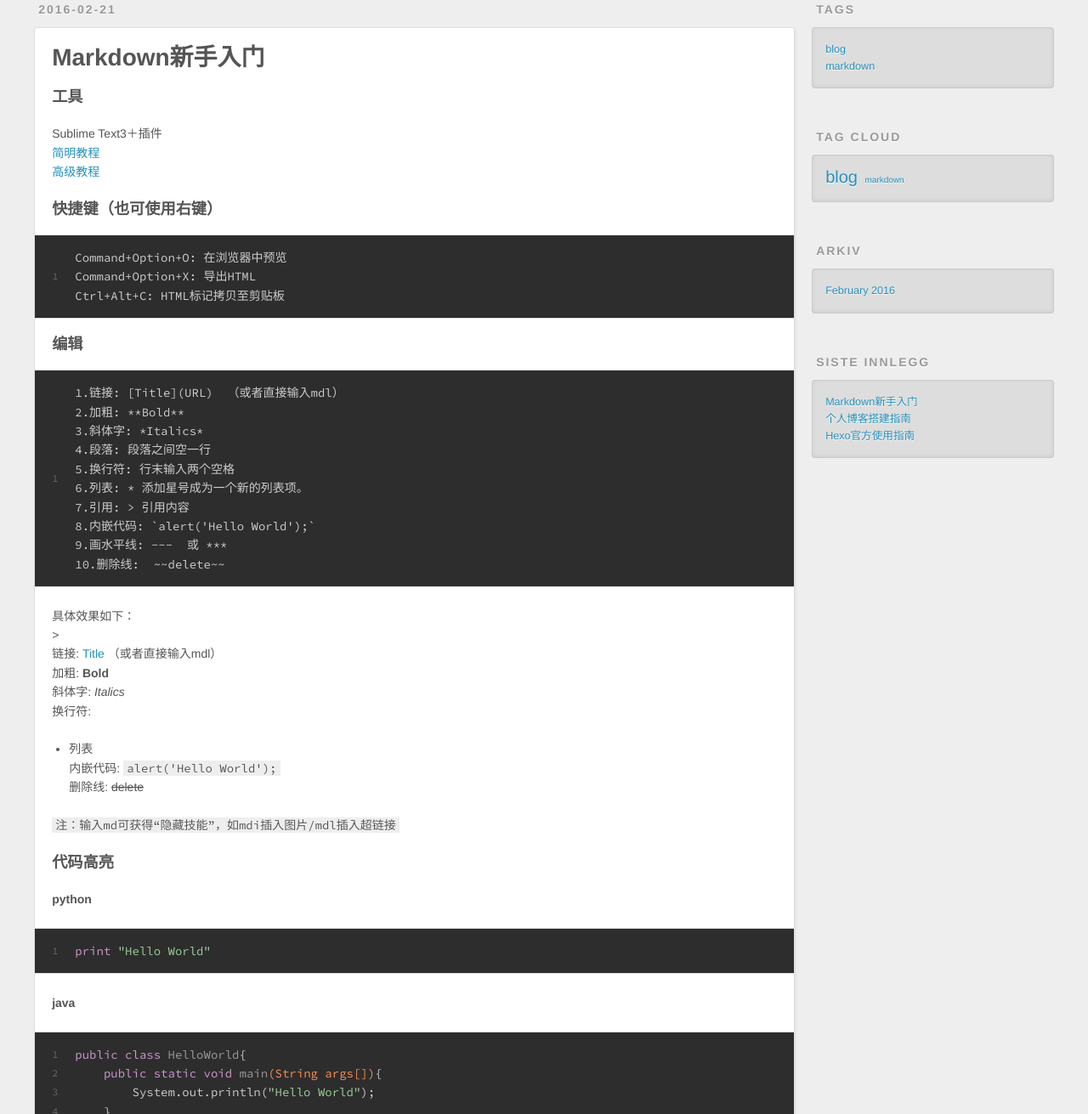
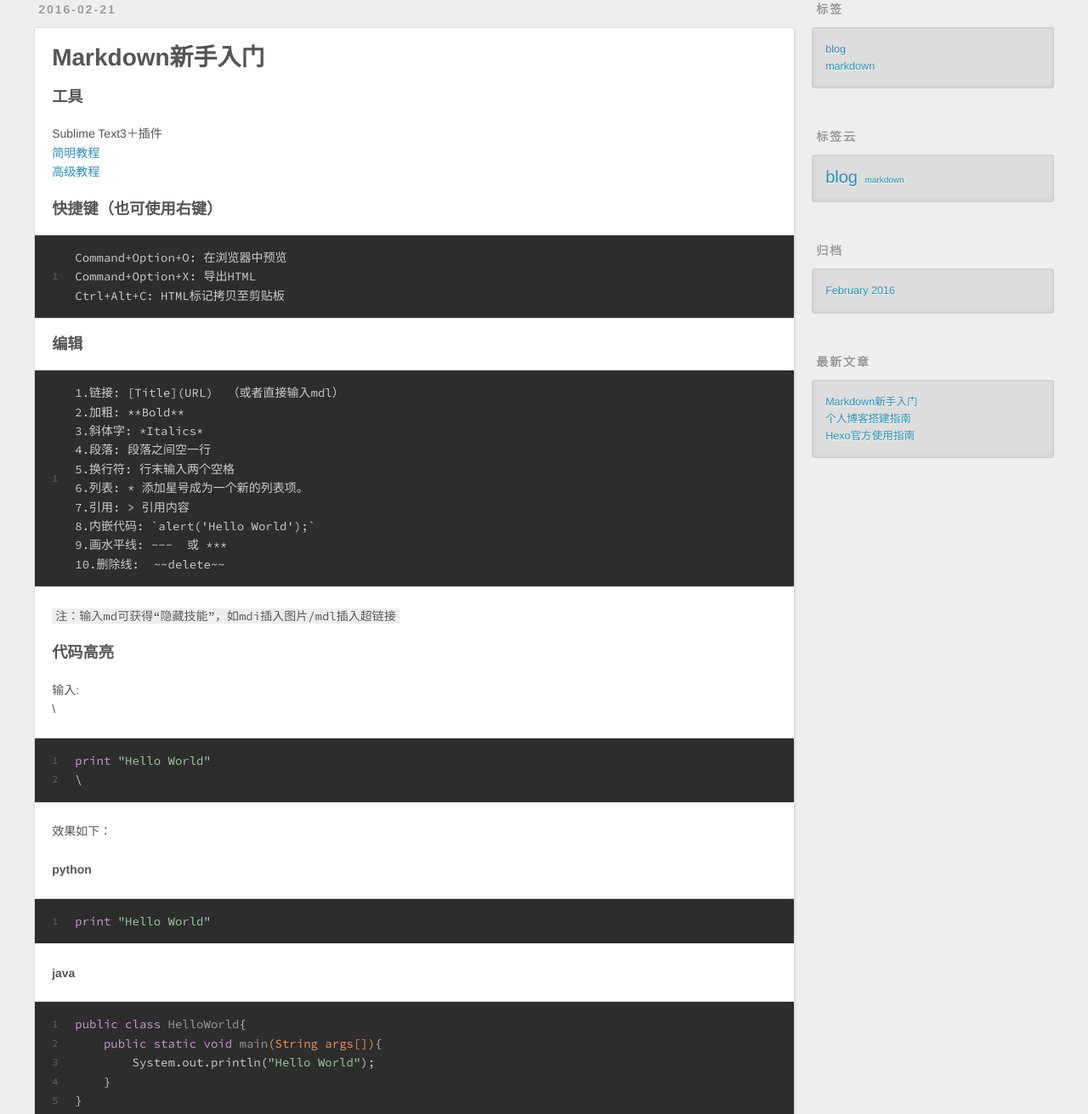
Before and after one commit to jhong123/jhong123.github.io, a plain HTML site: page index.html in a window 1280 px wide. Shown: the part 347-1658 px from the top of the page at 85% size. Drawn offline with nearby package versions, Linux system fonts and the light colour scheme.

Commit message:
Site updated: 2016-02-22 14:29:40

```diff
--- a/index.html
+++ b/index.html
@@ -53,7 +53,7 @@
 
           <a id="nav-rss-link" class="nav-icon" href="/atom.xml" title="RSS Feed"></a>
 
-        <a id="nav-search-btn" class="nav-icon" title="Søk"></a>
+        <a id="nav-search-btn" class="nav-icon" title="搜索"></a>
       </nav>
       <div id="search-form-wrap">
         <form action="//google.com/search" method="get" accept-charset="UTF-8" class="search-form"><input type="search" name="q" results="0" class="search-form-input" placeholder="Search"><button type="submit" class="search-form-submit">&#xF002;</button><input type="hidden" name="sitesearch" value="http://yoursite.com"></form>
@@ -89,12 +89,10 @@
         <h3 id="工具"><a href="#工具" class="headerlink" title="工具"></a>工具</h3><p>Sublime Text3＋插件<br><a href="http://www.jianshu.com/p/335b7d1be39e" target="_blank" rel="external">简明教程</a><br><a href="http://blog.leanote.com/post/54bfa17b8404f03097000000" target="_blank" rel="external">高级教程</a></p>
 <h3 id="快捷键（也可使用右键）"><a href="#快捷键（也可使用右键）" class="headerlink" title="快捷键（也可使用右键）"></a>快捷键（也可使用右键）</h3><figure class="highlight plain"><table><tr><td class="gutter"><pre><span class="line">1</span><br></pre></td><td class="code"><pre><span class="line">Command+Option+O: &#22312;&#27983;&#35272;&#22120;&#20013;&#39044;&#35272;&#10;Command+Option+X: &#23548;&#20986;HTML&#10;Ctrl+Alt+C: HTML&#26631;&#35760;&#25335;&#36125;&#33267;&#21098;&#36148;&#26495;</span><br></pre></td></tr></table></figure>
 <h3 id="编辑"><a href="#编辑" class="headerlink" title="编辑"></a>编辑</h3><figure class="highlight plain"><table><tr><td class="gutter"><pre><span class="line">1</span><br></pre></td><td class="code"><pre><span class="line">1.&#38142;&#25509;: [Title](URL)  &#65288;&#25110;&#32773;&#30452;&#25509;&#36755;&#20837;mdl&#65289;  &#10;2.&#21152;&#31895;: **Bold**  &#10;3.&#26012;&#20307;&#23383;: *Italics*  &#10;4.&#27573;&#33853;: &#27573;&#33853;&#20043;&#38388;&#31354;&#19968;&#34892;  &#10;5.&#25442;&#34892;&#31526;: &#34892;&#26411;&#36755;&#20837;&#20004;&#20010;&#31354;&#26684;  &#10;6.&#21015;&#34920;: * &#28155;&#21152;&#26143;&#21495;&#25104;&#20026;&#19968;&#20010;&#26032;&#30340;&#21015;&#34920;&#39033;&#12290;  &#10;7.&#24341;&#29992;: &#62; &#24341;&#29992;&#20869;&#23481;&#10;8.&#20869;&#23884;&#20195;&#30721;: `alert(&#39;Hello World&#39;);`  &#10;9.&#30011;&#27700;&#24179;&#32447;: ---  &#25110; ***&#10;10.&#21024;&#38500;&#32447;:  ~~delete~~</span><br></pre></td></tr></table></figure>
-<p>具体效果如下：<br>&gt;<br>链接: <a href="URL">Title</a>  （或者直接输入mdl）<br>加粗: <strong>Bold</strong><br>斜体字: <em>Italics</em><br>换行符:   </p>
-<ul>
-<li>列表<br>内嵌代码: <code>alert(&#39;Hello World&#39;);</code><br>删除线:  <del>delete</del>   </li>
-</ul>
 <p><code>注：输入md可获得“隐藏技能”，如mdi插入图片/mdl插入超链接</code></p>
-<h3 id="代码高亮"><a href="#代码高亮" class="headerlink" title="代码高亮"></a>代码高亮</h3><p><strong>python</strong><br><figure class="highlight python"><table><tr><td class="gutter"><pre><span class="line">1</span><br></pre></td><td class="code"><pre><span class="line"><span class="keyword">print</span> <span class="string">"Hello World"</span></span><br></pre></td></tr></table></figure></p>
+<h3 id="代码高亮"><a href="#代码高亮" class="headerlink" title="代码高亮"></a>代码高亮</h3><p>输入:<br>\<figure class="highlight python"><table><tr><td class="gutter"><pre><span class="line">1</span><br><span class="line">2</span><br></pre></td><td class="code"><pre><span class="line"><span class="keyword">print</span> <span class="string">"Hello World"</span>  </span><br><span class="line">\</span><br></pre></td></tr></table></figure></p>
+<p>效果如下：</p>
+<p><strong>python</strong><br><figure class="highlight python"><table><tr><td class="gutter"><pre><span class="line">1</span><br></pre></td><td class="code"><pre><span class="line"><span class="keyword">print</span> <span class="string">"Hello World"</span></span><br></pre></td></tr></table></figure></p>
 <p><strong>java</strong><br><figure class="highlight java"><table><tr><td class="gutter"><pre><span class="line">1</span><br><span class="line">2</span><br><span class="line">3</span><br><span class="line">4</span><br><span class="line">5</span><br></pre></td><td class="code"><pre><span class="line"><span class="keyword">public</span> <span class="class"><span class="keyword">class</span> <span class="title">HelloWorld</span></span>&#123;</span><br><span class="line">    <span class="function"><span class="keyword">public</span> <span class="keyword">static</span> <span class="keyword">void</span> <span class="title">main</span><span class="params">(String args[])</span></span>&#123;</span><br><span class="line">        System.out.println(<span class="string">"Hello World"</span>);</span><br><span class="line">    &#125;</span><br><span class="line">&#125;</span><br></pre></td></tr></table></figure></p>
 <p><strong>php</strong><br><figure class="highlight php"><table><tr><td class="gutter"><pre><span class="line">1</span><br><span class="line">2</span><br><span class="line">3</span><br></pre></td><td class="code"><pre><span class="line"><span class="preprocessor">&lt;?php</span></span><br><span class="line"><span class="keyword">echo</span> “Hello World”;</span><br><span class="line"><span class="preprocessor">?&gt;</span></span><br></pre></td></tr></table></figure></p>
 <h3 id="（高级）配合Evernote进行编辑"><a href="#（高级）配合Evernote进行编辑" class="headerlink" title="（高级）配合Evernote进行编辑"></a>（高级）配合Evernote进行编辑</h3><p><a href="https://packagecontrol.io/packages/Evernote" target="_blank" rel="external">插件安装</a></p>
@@ -105,7 +103,7 @@
 
     </div>
     <footer class="article-footer">
-      <a data-url="http://yoursite.com/2016/02/21/20160221_markdown新手入门/" data-id="cikwaernt00033oq4e8hopqxp" class="article-share-link">Share</a>
+      <a data-url="http://yoursite.com/2016/02/21/20160221_markdown新手入门/" data-id="cikxkysvp0003rwsezp5r5b3r" class="article-share-link">Share</a>
 
 
   <ul class="article-tag-list"><li class="article-tag-list-item"><a class="article-tag-list-link" href="/tags/markdown/">markdown</a></li></ul>
@@ -150,7 +148,7 @@
 
     </div>
     <footer class="article-footer">
-      <a data-url="http://yoursite.com/2016/02/20/20160220_个人博客搭建指南/" data-id="cikwaernw00063oq4z28fc90o" class="article-share-link">Share</a>
+      <a data-url="http://yoursite.com/2016/02/20/20160220_个人博客搭建指南/" data-id="cikxkysvt0006rwse9u6a97qb" class="article-share-link">Share</a>
 
 
   <ul class="article-tag-list"><li class="article-tag-list-item"><a class="article-tag-list-link" href="/tags/blog/">blog</a></li></ul>
@@ -197,7 +195,7 @@
 
     </div>
     <footer class="article-footer">
-      <a data-url="http://yoursite.com/2016/02/19/20160219_hexo官方使用指南/" data-id="cikwaerne00003oq46cjmmut1" class="article-share-link">Share</a>
+      <a data-url="http://yoursite.com/2016/02/19/20160219_hexo官方使用指南/" data-id="cikxkysv90000rwse8lcznmlw" class="article-share-link">Share</a>
 
 
   <ul class="article-tag-list"><li class="article-tag-list-item"><a class="article-tag-list-link" href="/tags/blog/">blog</a></li></ul>
@@ -219,7 +217,7 @@
 
 
   <div class="widget-wrap">
-    <h3 class="widget-title">Tags</h3>
+    <h3 class="widget-title">标签</h3>
     <div class="widget">
       <ul class="tag-list"><li class="tag-list-item"><a class="tag-list-link" href="/tags/blog/">blog</a></li><li class="tag-list-item"><a class="tag-list-link" href="/tags/markdown/">markdown</a></li></ul>
     </div>
@@ -229,7 +227,7 @@
 
 
   <div class="widget-wrap">
-    <h3 class="widget-title">Tag Cloud</h3>
+    <h3 class="widget-title">标签云</h3>
     <div class="widget tagcloud">
       <a href="/tags/blog/" style="font-size: 20px;">blog</a> <a href="/tags/markdown/" style="font-size: 10px;">markdown</a>
     </div>
@@ -238,7 +236,7 @@
 
 
   <div class="widget-wrap">
-    <h3 class="widget-title">Arkiv</h3>
+    <h3 class="widget-title">归档</h3>
     <div class="widget">
       <ul class="archive-list"><li class="archive-list-item"><a class="archive-list-link" href="/archives/2016/02/">February 2016</a></li></ul>
     </div>
@@ -248,7 +246,7 @@
 
 
   <div class="widget-wrap">
-    <h3 class="widget-title">Siste innlegg</h3>
+    <h3 class="widget-title">最新文章</h3>
     <div class="widget">
       <ul>
 
```
Also changed, not shown: 2016/02/19/20160219_hexo官方使用指南/index.html (+6 -6 lines), 2016/02/20/20160220_个人博客搭建指南/index.html (+6 -6 lines), 2016/02/21/20160221_markdown新手入门/index.html (+10 -12 lines), archives/2016/02/index.html (+6 -6 lines), archives/2016/index.html (+6 -6 lines), archives/index.html (+6 -6 lines), tags/blog/index.html (+5 -5 lines), tags/markdown/index.html (+5 -5 lines).
